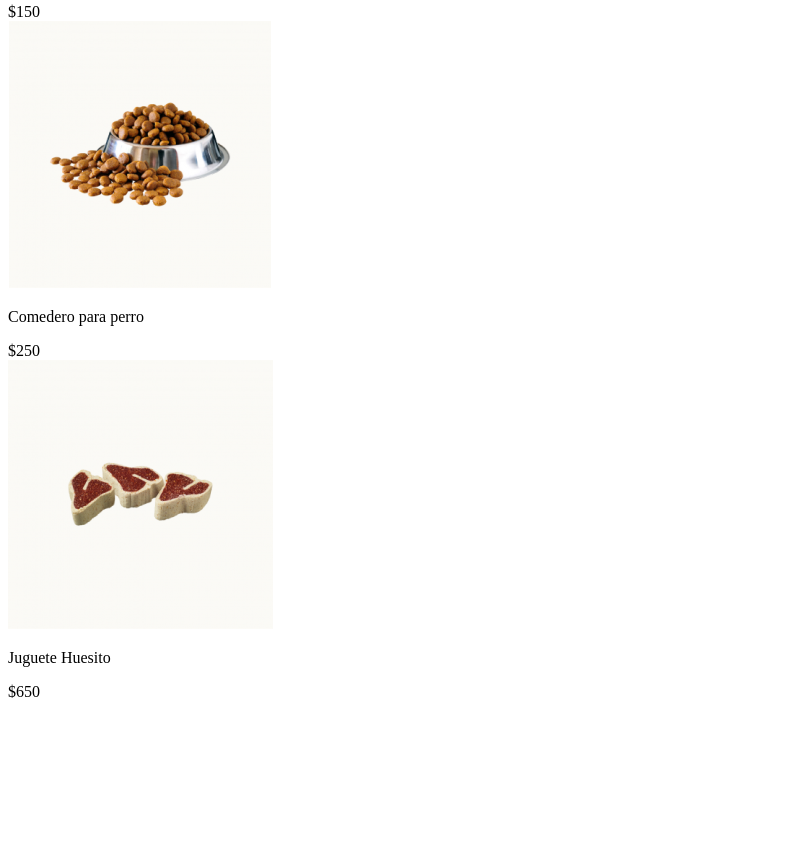
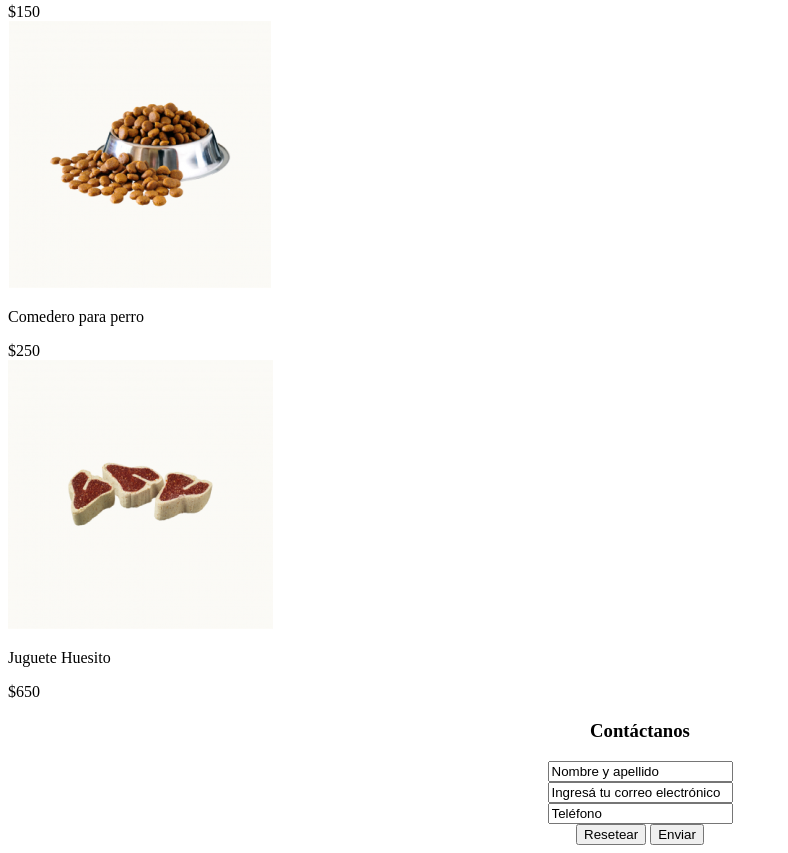
Before and after one commit to facuvillar27/FrontEndI, a plain HTML site: page index.html in a window 1280 px wide. Shown: the part 1129-1982 px from the top of the page, without its empty margins (0-788 px from the left). Before the commit the page ends 1838 px from the top, so only its background shows below. Drawn offline with Linux system fonts and the light colour scheme.

Commit message:
Contactanos

```diff
--- a/index.html
+++ b/index.html
@@ -65,6 +65,21 @@
           <spa>$650</spa>
         </article>
       </section>
+            <section id="contacto">
+        <section>
+            <h1 align="center">Contáctanos</h1>
+        </section>
+        <section align="center">
+            <section><input value="Nombre y apellido" ></section>
+            <section><input value="Ingresá tu correo electrónico"></section>
+            <section><input value="Teléfono"> </section>
+
+        </section>
+        <section  align="center">
+            <button align="center" >Resetear</button>
+            <button align="center">Enviar</button>
+        </section>
+        </section>
     </main>
   </body>
 </html>
```
